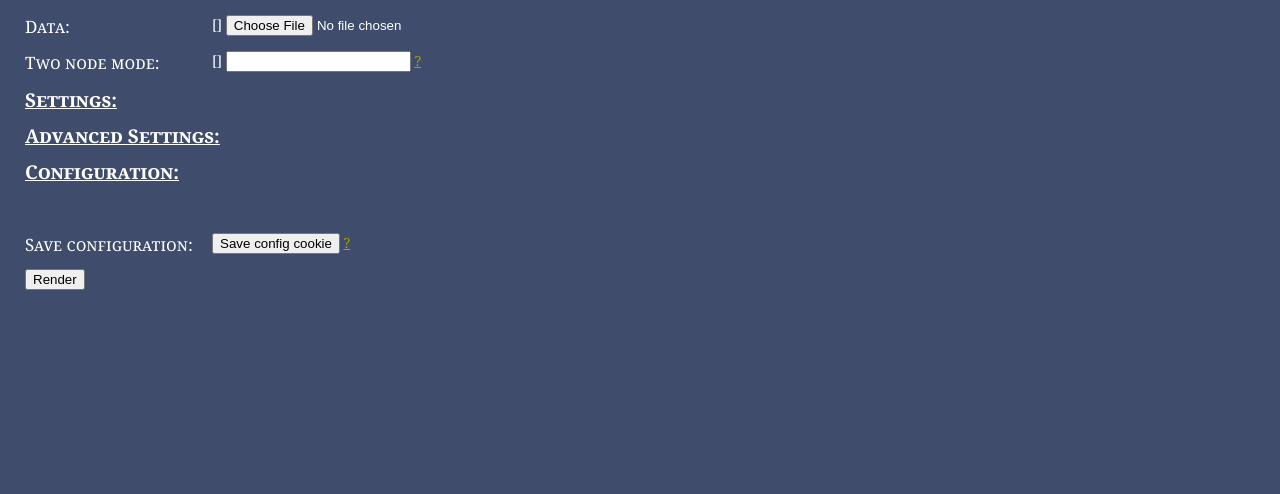
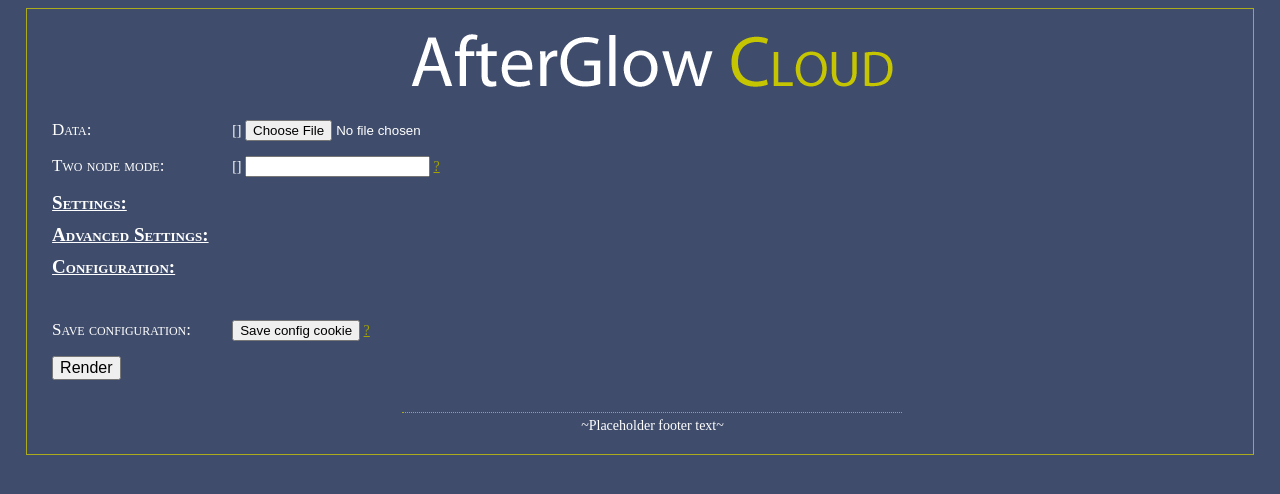
Before and after one commit to ayrus/afterglow-cloud, a Django app: template afterglow_cloud/templates/form.html in a window 1280 px wide. Shown: the top 494 px of the page. Run offline with Django 3.2, Linux system fonts and the light colour scheme; the template is opened without the code that fills it, so the values that code supplies are empty, except form fields; tables that the repository leaves empty hold one stand-in row (values such as "Sample post"); form fields are guessed from the names that the template uses; some libraries are stand-ins or nearby versions.

Commit message:
Made more changes to the UI - Added a header and building up design.

```diff
--- a/afterglow_cloud/afterglow_cloud/app/static/css/style.css
+++ b/afterglow_cloud/afterglow_cloud/app/static/css/style.css
@@ -2,9 +2,31 @@ body{
 	background: #3F4C6B;
 	color: #fff;
 	font-size: 14px;
-	font-family: Georgia, serif;
-	margin-top: 15px;
-	margin-left: 25px;
+}
+
+#wrapper{
+	border: 1px solid #abab1c;
+	width: 95%;
+	margin: 0 auto;
+	padding-top: 20px;
+	padding-left: 25px;
+}
+
+#header{
+	background: url('../images/afterglow_logo.png') no-repeat;
+	width: 500px;
+	height: 66px;
+	margin: 0 auto;
+	padding-bottom: 25px;
+}
+
+#footer{
+	width: 500px;
+	margin: 0 auto;
+	text-align: center;
+	padding-bottom: 20px;
+	padding-top: 5px;
+	border-top: 1px dotted #abab1c;
 }
 
 label {
@@ -219,3 +241,7 @@ fieldset legend{
 	float: right;
 	font-size: 18px;
 }
+
+#xRenderProcess{
+	font-size: 16px;
+}
--- a/afterglow_cloud/templates/base.html
+++ b/afterglow_cloud/templates/base.html
@@ -14,7 +14,19 @@
 
 	<body>
 
-	{% block body %} {% endblock %}
+	<div id="wrapper">
+
+		<div id="header"></div>
+
+		{% block body %} {% endblock %}
+
+		<br/><br/>
+
+		<div id="footer">
+			~Placeholder footer text~
+		</div>
+
+	</div>
 
 	</body>
 
--- a/afterglow_cloud/templates/form.html
+++ b/afterglow_cloud/templates/form.html
@@ -367,7 +367,7 @@
 
 		</div>
 
-		<input type="submit" value="Render">
+		<input type="submit" value="Render" id="xRenderProcess">
 	</form>
 
 {% endblock %}
```
Also changed, not shown: afterglow_cloud/afterglow_cloud/app/static/images/afterglow_logo.png (added).
